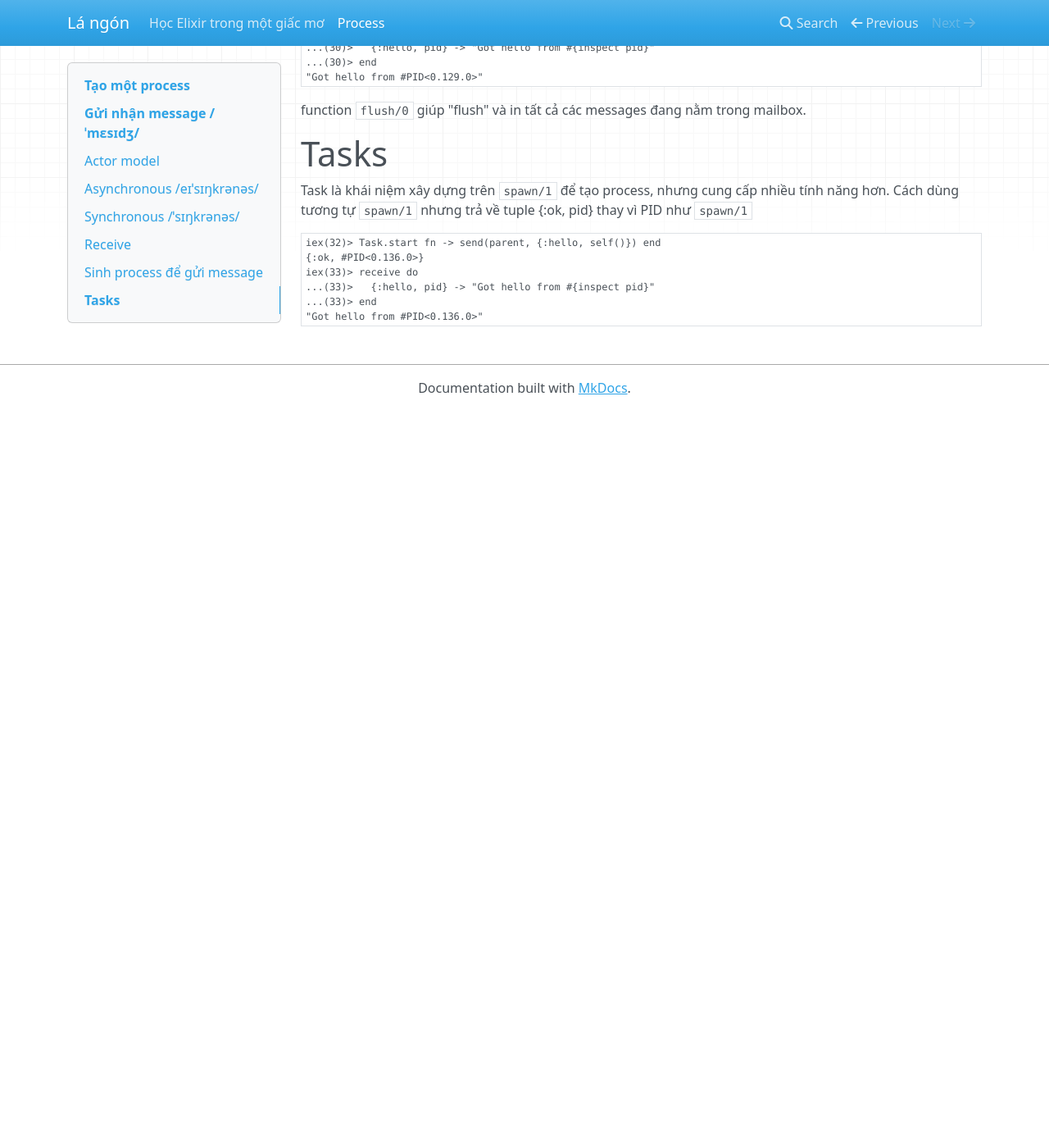
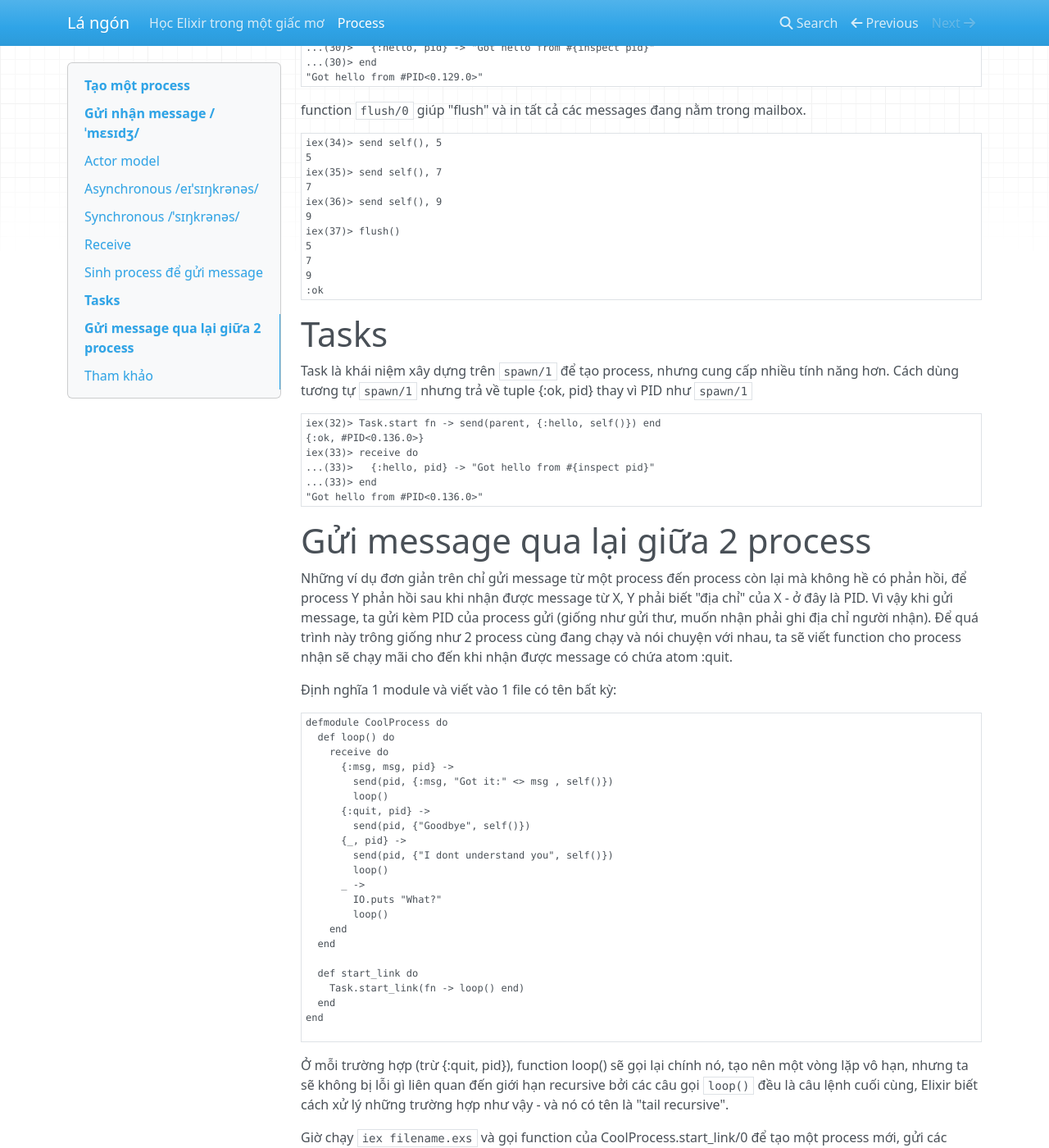
Before and after one commit to hvnsweeting/elixir-trong-mot-giac-mo, an MkDocs documentation site: the page built from docs/process.md, in a window 1280 px wide and 1400 px high, scrolled down 2169 px. Shown: the whole window at 82% size. Built offline with MkDocs 1.6.1, drawn with Linux system fonts in a browser that asks for light colours; nearby versions of some CDN libraries; before the commit the page ends 2670 px from its top, so only the background shows below that; some of the changed text lies outside the part shown.

Commit message:
Add ex for 2 process

````diff
--- a/docs/process.md
+++ b/docs/process.md
@@ -104,6 +104,21 @@ iex(30)> receive do
 
 function `flush/0` giúp "flush" và in tất cả các messages đang nằm trong mailbox.
 
+```elixir
+iex(34)> send self(), 5
+5
+iex(35)> send self(), 7
+7
+iex(36)> send self(), 9
+9
+iex(37)> flush()
+5
+7
+9
+:ok
+```
+
+
 # Tasks
 Task là khái niệm xây dựng trên `spawn/1` để tạo process, nhưng cung cấp nhiều tính năng hơn. Cách dùng tương tự `spawn/1` nhưng trả về tuple {:ok, pid} thay vì PID như `spawn/1`
 
@@ -115,3 +130,72 @@ iex(33)> receive do
 ...(33)> end
 "Got hello from #PID<0.136.0>"
 ```
+
+# Gửi message qua lại giữa 2 process
+Những ví dụ đơn giản trên chỉ gửi message từ một process đến process còn lại mà không hề có phản hồi,
+để process Y phản hồi sau khi nhận được message từ X, Y phải biết "địa chỉ" của X - ở đây là PID. Vì vậy khi gửi message, ta gửi kèm PID của process gửi (giống như gửi thư, muốn nhận phải ghi địa chỉ người nhận). Để quá trình này trông giống như 2 process cùng đang chạy và nói chuyện với nhau, ta sẽ viết function cho process nhận sẽ chạy mãi cho đến khi nhận được message có chứa atom :quit.
+
+Định nghĩa 1 module và viết vào 1 file có tên bất kỳ:
+
+```elixir
+defmodule CoolProcess do
+  def loop() do
+    receive do
+      {:msg, msg, pid} ->
+        send(pid, {:msg, "Got it:" <> msg , self()})
+        loop()
+      {:quit, pid} ->
+        send(pid, {"Goodbye", self()})
+      {_, pid} ->
+        send(pid, {"I dont understand you", self()})
+        loop()
+      _ ->
+        IO.puts "What?"
+        loop()
+    end
+  end
+
+  def start_link do
+    Task.start_link(fn -> loop() end)
+  end
+end
+
+```
+
+Ở mỗi trường hợp (trừ {:quit, pid}), function loop() sẽ gọi lại chính nó, tạo nên một vòng lặp vô hạn, nhưng ta sẽ không bị lỗi gì liên quan đến giới hạn recursive bởi các câu gọi `loop()` đều là câu lệnh cuối cùng, Elixir biết cách xử lý những trường hợp như vậy - và nó có tên là "tail recursive".
+
+Giờ chạy `iex filename.exs` và gọi function của CoolProcess.start_link/0 để tạo một process mới,
+gửi các message đến nó và nhận phản hồi, gửi {:quit, PID} để tắt process (do khối code tương
+ứng khi nhận được :quit không gọi loop() nữa )
+
+```elixir
+iex(3)> {:ok, pid} = CoolProcess.start_link
+{:ok, #PID<0.90.0>}
+iex(4)> Pro
+Process     Protocol
+iex(4)> Process.alive? pid
+true
+iex(5)> send pid, {:msg, "hello", self()}
+{:msg, "hello", #PID<0.84.0>}
+iex(6)> flush()
+{:msg, "Got it:hello", #PID<0.90.0>}
+:ok
+iex(7)> send pid, {:nothing, self()}
+{:nothing, #PID<0.84.0>}
+iex(8)> flush()
+{"I dont understand you", #PID<0.90.0>}
+:ok
+iex(9)> send pid, {:quit, self()}
+{:quit, #PID<0.84.0>}
+iex(10)> flush()
+{"Goodbye", #PID<0.90.0>}
+:ok
+iex(11)> Process.alive? pid
+false
+```
+
+Những khái niệm "process", send, receive không quá phức tạp là phần cốt yếu đểu giúp Erlang/Elixir tạo nên những hệ thống có thể chạy hàng trăm ngàn process cùng một lúc. Khi vấn đề là một, hai process, chúng ta quan tâm đến từng process, nhưng khi bài toán lớn lên, ta sẽ cần quan tâm đến việc làm sao quản lý được nhiều process, và điều khiển chúng chạy thế nào cho phù hợp. Phần #TODO sẽ đi chi tiết vào việc quản lý các process với sức mạnh của OTP.
+
+## Tham khảo
+- https://elixir-lang.org/getting-started/processes.html
+- http://learnyousomeerlang.com/the-hitchhikers-guide-to-concurrency
````
